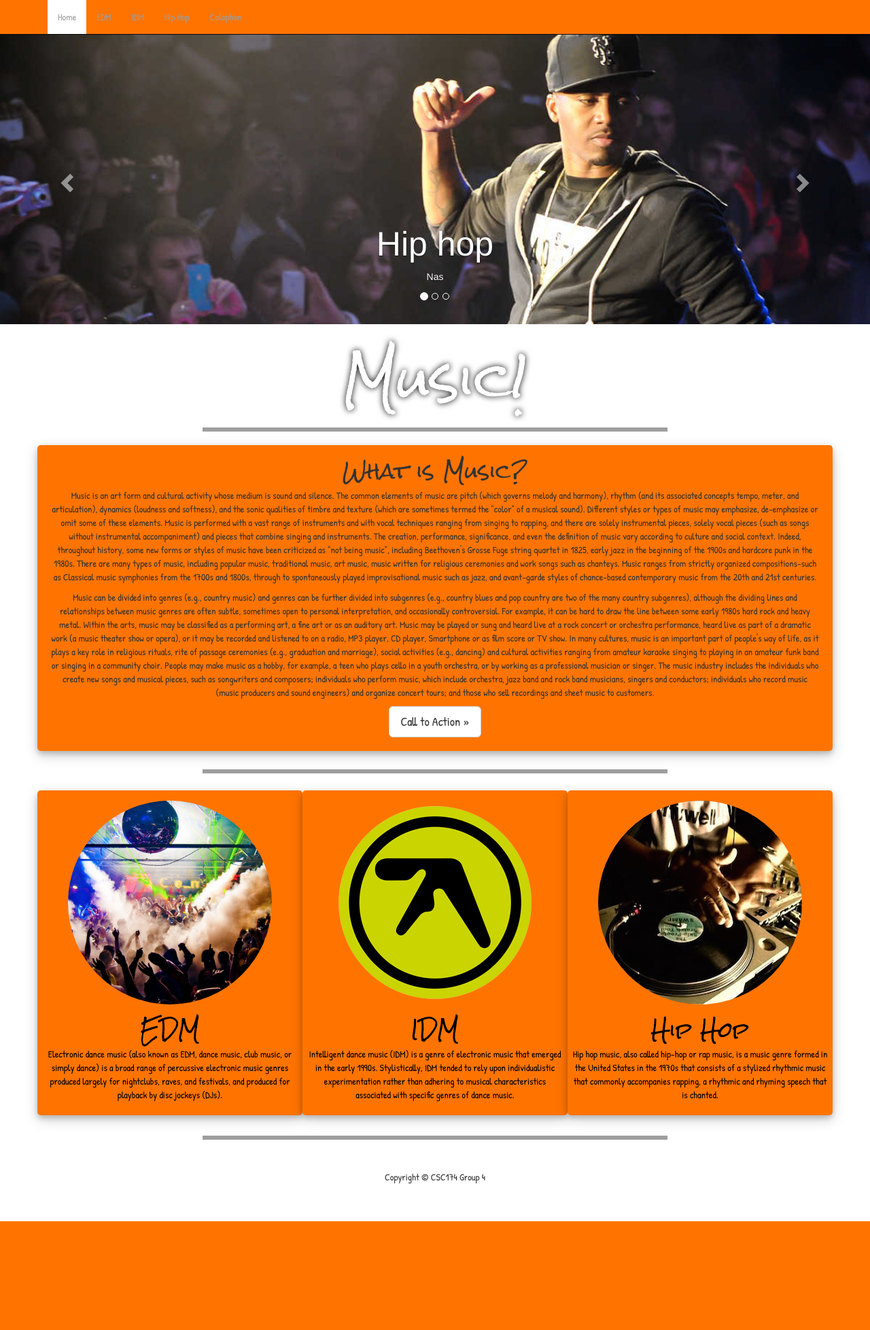
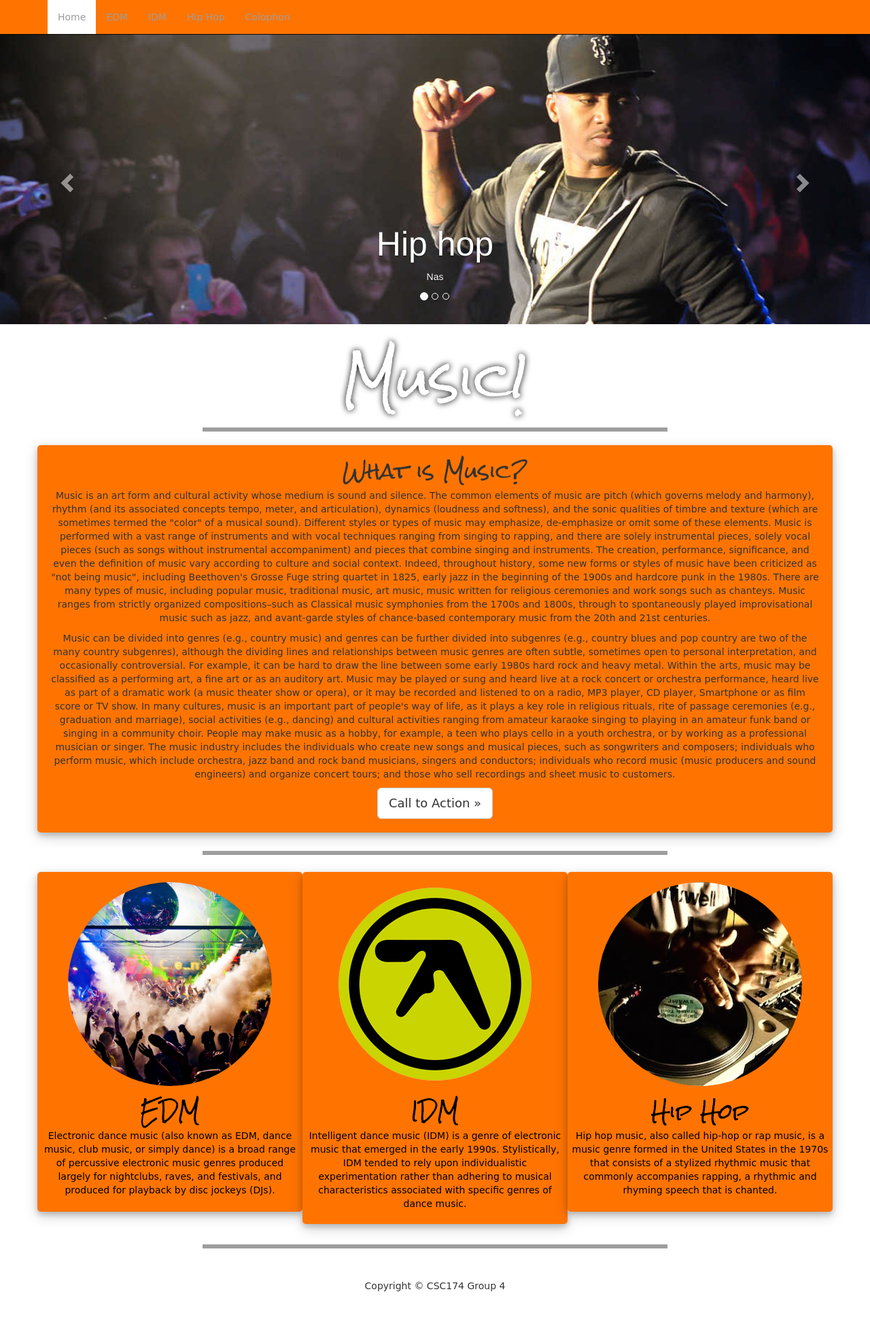
Before and after one commit to t0pgunn/Project1, a PHP site: page / in a window 1280 px wide. Shown: the whole page at 68% size. Before the commit the page ends 1797 px from the top, so only its background shows below. Run offline with PHP 8.4, Linux system fonts and the light colour scheme; grey boxes are pictures that could not be loaded.

Commit message:
font change

```diff
--- a/css/styles-index.css
+++ b/css/styles-index.css
@@ -45,6 +45,7 @@ hr {
 
 .col-sm-4 {
     max-width: 700px;
+    min-height: 500px;
     margin: 5px auto 10px;
     background-color: #FF7400;
     padding: 15px 5px 10px 5px;
--- a/index.php
+++ b/index.php
@@ -20,7 +20,7 @@
     <link href="css/carousel-styles.css" rel="stylesheet">
 
     <!-- fonts -->
-    <link href="https://fonts.googleapis.com/css?family=Patrick+Hand|Rock+Salt" rel="stylesheet">
+    <link href="https://fonts.googleapis.com/css?family=Dosis|Rock+Salt" rel="stylesheet">
     <link href="fonts/fonts.css" rel="stylesheet">
 
     <!-- HTML5 Shim and Respond.js IE8 support of HTML5 elements and media queries -->
```
